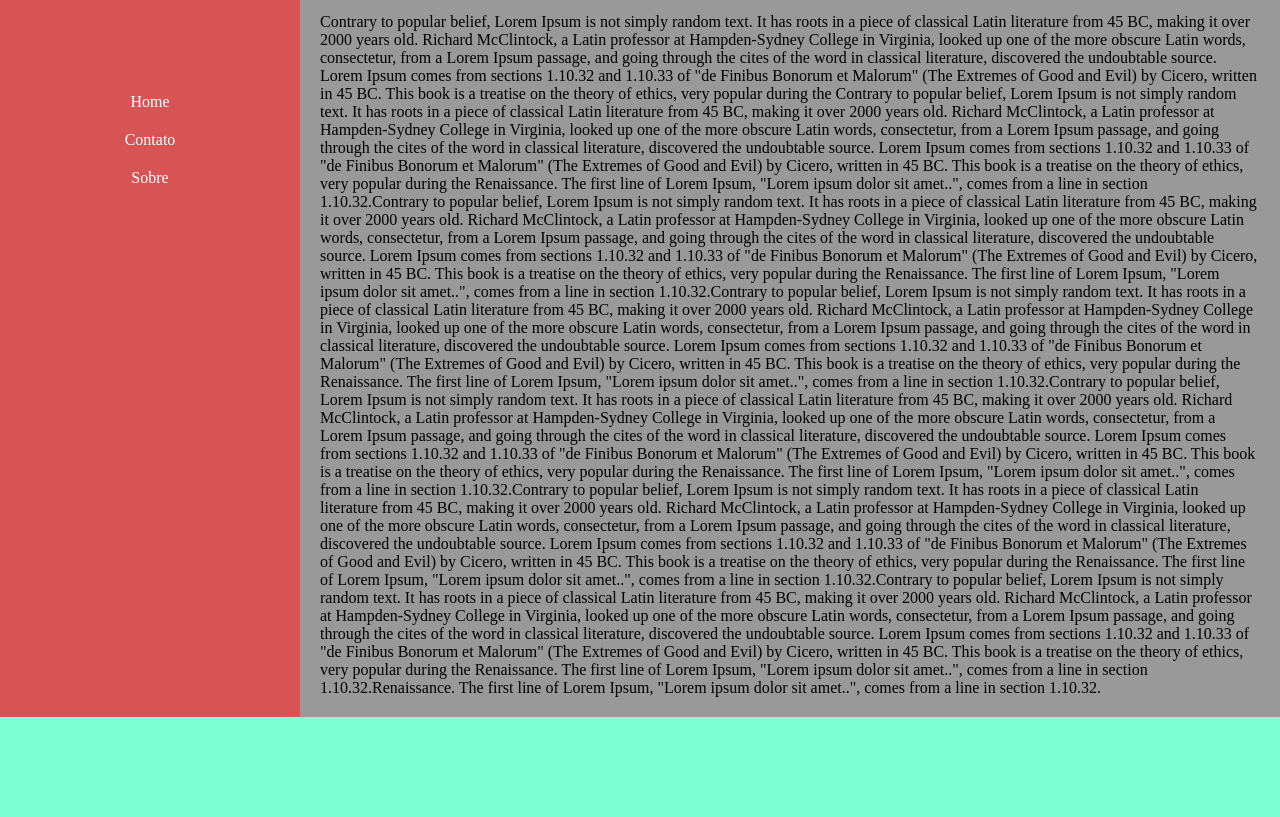
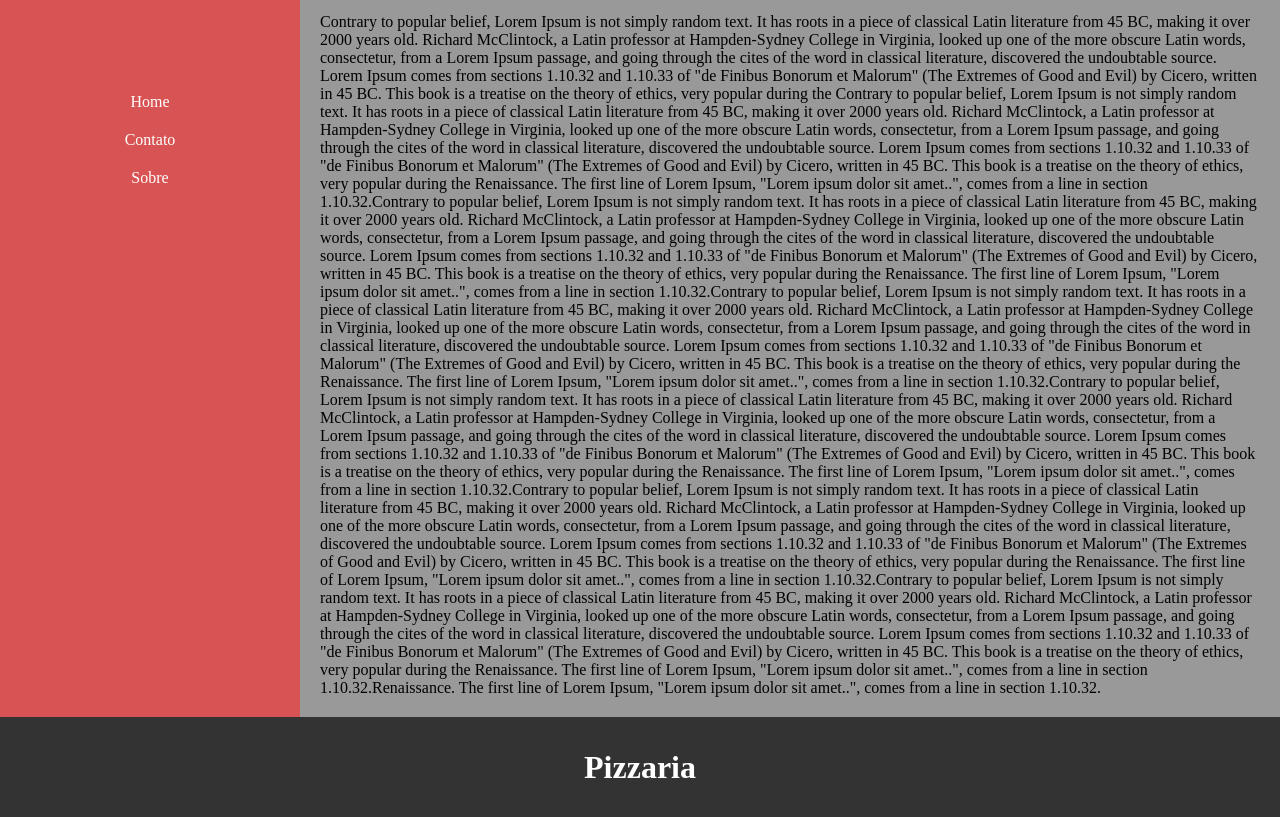
Before and after one commit to RafaelCava/resolucao-teste-1, a plain HTML site: page index.html in a window 1280 px wide. Shown: the part 207-1024 px from the top of the page. Before the commit the page ends 924 px from the top, so only its background shows below. Drawn offline with Linux system fonts and the light colour scheme.

Commit message:
finalizando projeto com componete de footer

```diff
--- a/index.html
+++ b/index.html
@@ -79,6 +79,9 @@
       </p>
     </div>
   </main>
+  <footer>
+    <h1>Pizzaria</h1>
+  </footer>
 </body>
 
 </html>
--- a/styles.css
+++ b/styles.css
@@ -59,3 +59,13 @@ aside > nav {
   background-color: #999;
   padding: 20px
 }
+
+footer {
+  color: white;
+  background-color: #333;
+  width: 100%;
+  height: 100px;
+  display: flex;
+  justify-content: center;
+  align-items: center;
+}
```
